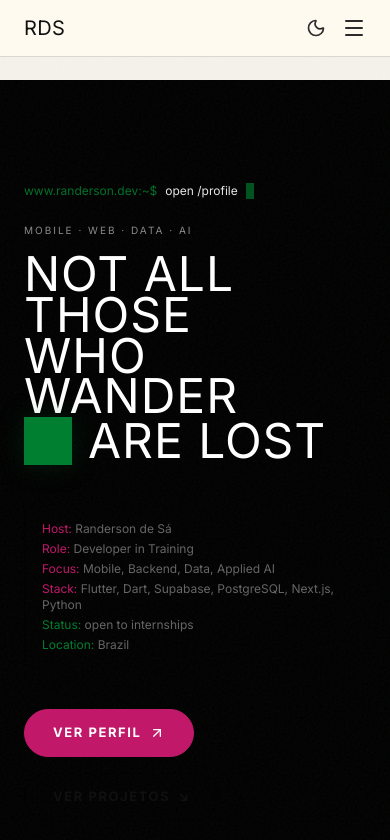
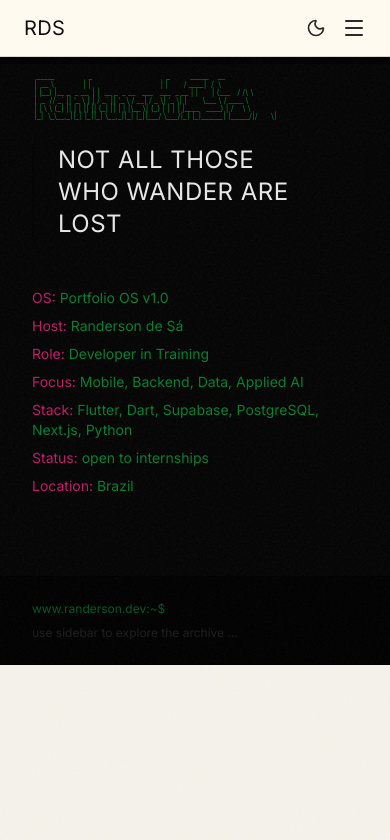
Before and after one commit to Altaeir-13/Altaeir-13.github.io, a Next.js app: page / in a window 390 px wide. Shown: the top 840 px of the page. Built offline with nearby package versions, Linux system fonts and the light colour scheme.

Commit message:
feat: implement responsive layout with MobileHeader and SidebarArchive components

```diff
--- a/src/app/page.tsx
+++ b/src/app/page.tsx
@@ -1,73 +1,82 @@
 "use client";
 
-import { useLocale } from "@/context/LocaleContext";
-import { ArrowUpRight } from "lucide-react";
-import Link from "next/link";
-
 export default function Home() {
-  const { locale } = useLocale();
 
   return (
-    <div className="w-full h-full flex flex-col pt-20 lg:pt-0 animate-in fade-in duration-500">
-      <section
-        className="relative min-h-screen flex flex-col justify-center px-6 lg:px-16 bg-[#000000] text-white overflow-hidden bg-noise"
-      >
-        <div className="relative z-10 max-w-5xl">
-          {/* Terminal Prompt */}
-          <div className="font-mono text-xs md:text-sm text-[var(--accent-green)] mb-6 opacity-90 flex items-center gap-2">
+    <div className="w-full h-full flex flex-col animate-in fade-in duration-500 bg-[#000000] text-white">
+      {/* Top Prompt */}
+      <div className="w-full px-8 py-6 font-mono text-xs md:text-sm text-[var(--accent-green)] opacity-90 flex items-center gap-2">
         <span>www.randerson.dev:~$</span>
-            <span className="text-white">open /profile</span>
+        <span className="text-white">neofetch</span>
         <span className="inline-block w-2 h-4 bg-[var(--accent-green)] animate-pulse" />
       </div>
 
-          <div className="font-mono text-[10px] text-[var(--text-faint)] uppercase tracking-[0.2em] mb-4">
-            MOBILE · WEB · DATA · AI
+      <section className="flex-1 flex flex-col justify-center px-8 lg:px-16 overflow-hidden bg-noise pb-20">
+        <div className="w-full max-w-7xl mx-auto flex flex-col md:flex-row gap-16 lg:gap-24 items-center md:items-start justify-center">
+
+          {/* Left Column: Huge Gothic R ASCII Art */}
+          <div className="hidden md:block flex-shrink-0 font-mono text-[10px] lg:text-[12px] xl:text-[14px] leading-tight text-[var(--accent-magenta)] opacity-80 select-none whitespace-pre">
+{`
+    ▄▄▄▄▄▄▄▄▄▄▄▄▄▄▄▄▄▄▄▄▄▄▄▄▄▄▄▄.
+    █████████████████████████████▄.
+    ██████▀▀▀▀▀▀▀▀▀▀▀▀▀▀▀▀▀▀▀██████.
+    ██████                   ██████.
+    ██████                   ██████.
+    ██████                   ██████.
+    ██████                 ▄██████▀
+    ████████████████████████████▀
+    ██████████████████████████▀
+    ██████               ██████.
+    ██████                ██████.
+    ██████                 ██████.
+    ██████                  ██████.
+    ██████                   ██████.
+    ██████                    ██████.
+    ▀▀▀▀▀▀                     ▀▀▀▀▀▀.
+`}
           </div>
 
-          {/* ASCII / Terminal Art */}
-          <div className="hidden md:block font-mono text-[8px] leading-none text-[var(--accent-magenta)] mb-8 opacity-70 select-none whitespace-pre">
+          {/* Right Column: Identity / Neofetch Data */}
+          <div className="flex-1 w-full max-w-2xl">
+
+            {/* ASCII Name */}
+            <div className="font-mono text-[8px] sm:text-[10px] md:text-[8px] lg:text-[10px] xl:text-[12px] leading-none text-[var(--accent-green)] mb-6 select-none whitespace-pre overflow-x-auto overflow-y-hidden">
 {`
-   _____               _                              _         _____   __
-  |  __ \\             | |                            | |       / ____| /_/
-  | |__) |__ _  _ __  | |  __ _  _ __   ___   ___  _ | |      | (___   __ _
-  |  _  // _\` || '_ \\ | | / _\` || '_ \\ / __| / _ \\| '_ \\      \\___ \\ / _\` |
-  | | \\ \\ (_| || | | || || (_| || | | |\\__ \\| (_) | | | |     ____) | (_| |
-  |_|  \\_\\__,_||_| |_||_| \\__,_||_| |_||___/ \\___/|_| |_|    |_____/ \\__,_|
-
+  _____               _                                 _         _____    __
+ |  __ \\             | |                               | |       / ____|  /  \\
+ | |__) |__ _  _ __  | |  __ _  _ __   ___   ___  _ __ | |      | (___   / /\\ \\
+ |  _  // _\` || '_ \\ | | / _\` || '_ \\ / __| / _ \\| '_ \\| |       \\___ \\ / ____ \\
+ | | \\ \\ (_| || | | || || (_| || | | |\\__ \\| (_) | | | | |____   ____) | /    \\ \\
+ |_|  \\_\\__,_||_| |_||_| \\__,_||_| |_||___/ \\___/|_| |_|______| |_____/|/      \\|
 `}
             </div>
 
             {/* Gothic Phrase */}
-          <h1 className="font-display text-5xl md:text-7xl lg:text-8xl xl:text-[7rem] leading-[0.85] text-white tracking-tight relative mb-12">
-            <span className="block hover:text-[var(--text-soft)] transition-colors">NOT ALL THOSE</span>
-            <span className="block hover:text-[var(--text-soft)] transition-colors">WHO WANDER</span>
-            <span className="flex items-center gap-4 hover:text-[var(--text-soft)] transition-colors">
-              <span className="inline-block w-12 h-12 md:w-16 md:h-16 bg-[var(--accent-green)] shadow-[var(--shadow-green)]"></span>
-              ARE LOST
-            </span>
-          </h1>
+            <div className="font-display text-2xl lg:text-3xl text-white tracking-tight mb-12 opacity-90 border-l-2 border-[var(--border-strong)] pl-6">
+              <span className="block">NOT ALL THOSE</span>
+              <span className="block">WHO WANDER ARE LOST</span>
+            </div>
 
             {/* Terminal Block Secondary */}
-          <div className="font-mono text-xs md:text-sm text-[var(--text-muted)] border-l-2 border-[var(--border-strong)] pl-4 py-2 mb-12 space-y-1">
+            <div className="font-mono text-sm lg:text-base text-[var(--accent-green)] space-y-2">
+              <p><span className="text-[var(--accent-magenta)]">OS:</span> Portfolio OS v1.0</p>
               <p><span className="text-[var(--accent-magenta)]">Host:</span> Randerson de Sá</p>
               <p><span className="text-[var(--accent-magenta)]">Role:</span> Developer in Training</p>
               <p><span className="text-[var(--accent-magenta)]">Focus:</span> Mobile, Backend, Data, Applied AI</p>
               <p><span className="text-[var(--accent-magenta)]">Stack:</span> Flutter, Dart, Supabase, PostgreSQL, Next.js, Python</p>
-            <p><span className="text-[var(--accent-green)]">Status:</span> open to internships</p>
-            <p><span className="text-[var(--accent-green)]">Location:</span> Brazil</p>
+              <p><span className="text-[var(--accent-magenta)]">Status:</span> open to internships</p>
+              <p><span className="text-[var(--accent-magenta)]">Location:</span> Brazil</p>
             </div>
 
-          {/* CTA */}
-          <div className="flex flex-col sm:flex-row gap-4">
-            <Link href="/me" className="button-primary w-fit">
-              {locale === "pt" ? "VER PERFIL" : "VIEW PROFILE"} <ArrowUpRight className="ml-2 w-4 h-4" />
-            </Link>
-            <Link href="/craft" className="button-secondary w-fit">
-              {locale === "pt" ? "VER PROJETOS" : "SEE PROJECTS"} <span className="ml-2">↘</span>
-            </Link>
           </div>
         </div>
       </section>
+
+      {/* Bottom Prompt */}
+      <div className="w-full px-8 py-6 font-mono text-xs md:text-sm text-[var(--accent-green)] opacity-70 mt-auto flex flex-wrap gap-2 border-t border-[var(--border-strong)]">
+        <span>www.randerson.dev:~$</span>
+        <span className="text-[var(--text-soft)]">use sidebar to explore the archive ...</span>
+      </div>
     </div>
   );
 }
--- a/src/components/MobileHeader.tsx
+++ b/src/components/MobileHeader.tsx
@@ -14,9 +14,11 @@ export default function MobileHeader() {
   return (
     <>
       <header className="lg:hidden fixed top-0 w-full z-50 bg-[var(--surface)] border-b border-[var(--border)] px-6 py-4 flex items-center justify-between">
-        <div className="font-display text-xl text-[var(--text)] leading-none tracking-tight">
-          RDS
-        </div>
+        <Link href="/">
+          <div className="font-display text-xl text-[var(--text)] leading-none tracking-tight cursor-pointer hover:text-[var(--accent-green)] transition-colors">
+            RDS
+          </div>
+        </Link>
 
         <div className="flex items-center gap-4">
           <button
@@ -44,9 +46,11 @@ export default function MobileHeader() {
             className="lg:hidden fixed inset-0 z-[60] bg-[var(--bg)] p-6 flex flex-col"
           >
             <div className="flex justify-between items-center mb-12">
-               <div className="font-display text-xl text-[var(--text)] leading-none tracking-tight">
-                  RANDERSON DE SÁ
-                </div>
+               <Link href="/">
+                 <div className="font-display text-xl text-[var(--text)] leading-none tracking-tight hover:text-[var(--accent-green)] transition-colors cursor-pointer">
+                    RANDERSON DE SÁ
+                  </div>
+               </Link>
                 <button
                   onClick={() => setIsOpen(false)}
                   className="text-[var(--text-soft)] hover:text-[var(--accent-magenta)]"
@@ -57,7 +61,6 @@ export default function MobileHeader() {
 
             <nav className="flex flex-col gap-6 font-mono text-lg">
               {[
-                { id: "/", pt: "/Home", en: "/Home" },
                 { id: "/me", pt: "#Me", en: "#Me" },
                 { id: "/craft", pt: "My Craft", en: "My Craft" },
                 { id: "/skills", pt: "Skills", en: "Skills" },
--- a/src/components/SidebarArchive.tsx
+++ b/src/components/SidebarArchive.tsx
@@ -13,11 +13,13 @@ export default function SidebarArchive() {
 
       {/* Identity / Brand */}
       <div className="mb-8">
-        <h1 className="font-display text-4xl text-[var(--text)] leading-none tracking-tight">
-          RANDERSON
-          <br />
-          DE SÁ
-        </h1>
+        <Link href="/">
+          <h1 className="font-display text-4xl text-[var(--text)] leading-none tracking-tight hover:text-[var(--accent-green)] transition-colors cursor-pointer">
+            RANDERSON
+            <br />
+            DE SÁ
+          </h1>
+        </Link>
         <p className="font-mono text-[10px] text-[var(--text-faint)] uppercase tracking-widest mt-4 mb-6">
           Portfolio Archive
         </p>
@@ -31,7 +33,6 @@ export default function SidebarArchive() {
       {/* Navigation Directory */}
       <nav className="flex-1 flex flex-col gap-2 font-mono text-xs mb-8">
         {[
-          { id: "/", icon: "🙂", pt: "/Home", en: "/Home" },
           { id: "/me", icon: "👤", pt: "#Me", en: "#Me" },
           { id: "/craft", icon: "🗂", pt: "My Craft", en: "My Craft" },
           { id: "/skills", icon: "⚙", pt: "Skills", en: "Skills" },
```
Lines whose indentation alone changed are shown as unchanged.
